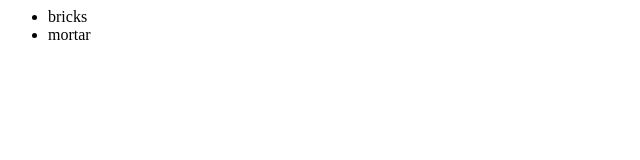
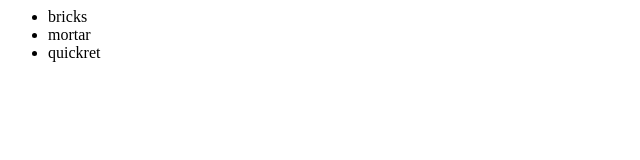
Before and after one commit to iLS-lavanyan/demo-repo, a plain HTML site: page index.html in a window 1280 px wide. Shown: the full height of the page, 0-640 px from the left. Drawn offline with Linux system fonts and the light colour scheme.

Commit message:
made changes to index.html

```diff
--- a/index.html
+++ b/index.html
@@ -4,6 +4,7 @@
 	<ul>
 <li>bricks</li>
 <li>mortar</li>
+<li>quickret</li>
 </ul>
 </div>
 </body>
```
